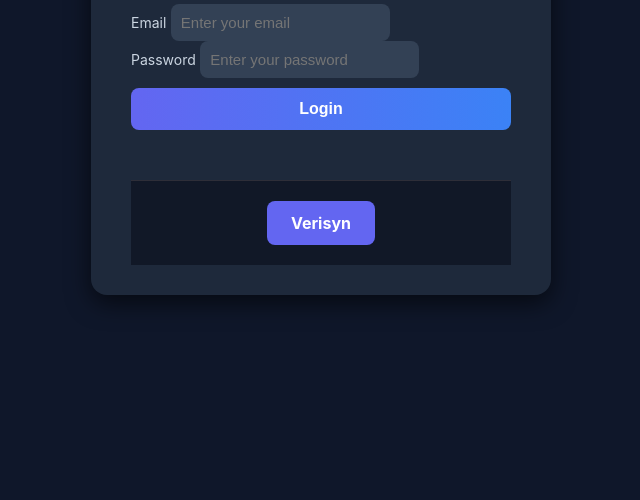
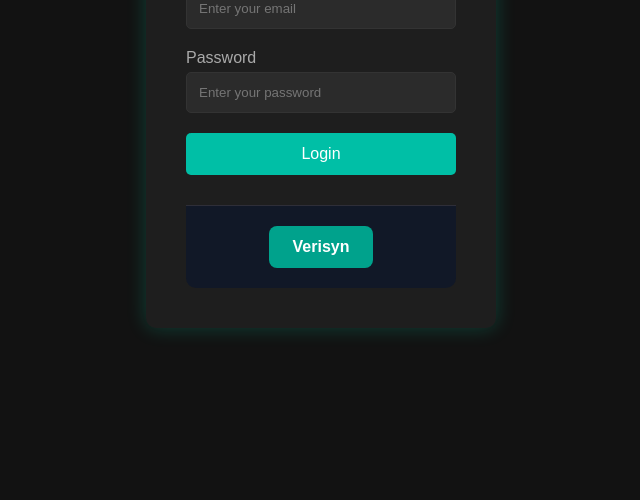
Before and after one commit to deepikaarya218/VeriSyn, a plain HTML site: page login.html in a window 1280 px wide. Shown: the part 300-800 px from the top of the page, without its empty margins (319-959 px from the left). Drawn offline with Linux system fonts and the light colour scheme.

Commit message:
update login css

```diff
--- a/css/login.css
+++ b/css/login.css
@@ -1,109 +1,95 @@
-/* ===== Root Theme Variables ===== */
-:root {
-  --bg-color: #0f172a;
-  --card-bg: #1e293b;
-  --input-bg: #334155;
-  --text-color: #f1f5f9;
-  --primary: #38bdf8;
-  --primary-hover: #0ea5e9;
-  --footer-bg: #111827;
-  --font-main: 'Inter', sans-serif;
+/* Reset */
+* {
+  margin: 0;
+  padding: 0;
+  box-sizing: border-box;
+  font-family: 'Poppins', sans-serif;
 }
 
-/* ===== Base Styles ===== */
 body {
-  margin: 0;
   height: 100vh;
+  background-color: #121212;
   display: flex;
+  justify-content: center;
   align-items: center;
-  justify-content: center;
-  background: var(--bg-color);
-  font-family: var(--font-main);
-  color: var(--text-color);
+  padding: 20px;
 }
 
-/* ===== Login Container ===== */
 .login-container {
-  background: var(--card-bg);
-  padding: 30px 40px;
-  border-radius: 16px;
-  width: 380px;
-  max-width: 90%;
-  box-shadow: 0 8px 24px rgba(0,0,0,0.6);
+  background-color: #1e1e1e;
+  padding: 40px;
+  border-radius: 10px;
+  width: 350px;
+  max-width: 100%;
+  box-shadow: 0 0 20px rgba(0, 255, 200, 0.2);
 }
 
-.login-container h1 {
+.login-container h2 {
+  color: #00bfa6;
   text-align: center;
   margin-bottom: 25px;
-  color: var(--primary);
 }
 
-/* ===== Form Fields ===== */
-.field {
-  margin-bottom: 18px;
-  display: flex;
-  flex-direction: column;
+.input-group {
+  margin-bottom: 20px;
 }
 
-label {
-  font-size: 14px;
-  margin-bottom: 6px;
-  color: #cbd5e1;
+.input-group label {
+  display: block;
+  color: #aaa;
+  margin-bottom: 5px;
 }
 
-input {
-  padding: 10px;
-  border: none;
-  border-radius: 8px;
-  background: var(--input-bg);
-  color: var(--text-color);
-  font-size: 15px;
+.input-group input {
+  width: 100%;
+  padding: 12px;
+  border-radius: 5px;
+  border: 1px solid #333;
+  background-color: #2b2b2b;
+  color: #fff;
 }
 
-input:focus {
-  outline: 2px solid var(--primary);
+.input-group input:focus {
+  outline: none;
+  border-color: #00bfa6;
 }
 
-/* ===== Submit Button ===== */
 button {
   width: 100%;
   padding: 12px;
   border: none;
-  border-radius: 8px;
-  background: linear-gradient(90deg, #6366f1, #3b82f6);
-  color: white;
+  border-radius: 5px;
+  background-color: #00bfa6;
+  color: #fff;
   font-size: 16px;
-  font-weight: 600;
   cursor: pointer;
-  margin-top: 10px;
-  transition: opacity 0.3s ease;
+  transition: 0.3s;
 }
 
 button:hover {
-  opacity: 0.9;
+  background-color: #00a28c;
 }
 
-/* ===== Message Display ===== */
-#loginMessage {
-  margin-top: 12px;
-  font-size: 14px;
+#errorMsg {
+  color: #ff4c4c;
+  margin-top: 10px;
   text-align: center;
-  color: #f87171;
 }
 
-/* ===== Footer Section ===== */
+/* Footer */
 .footer {
-  margin-top: 50px;
+  margin-top: 30px;
   padding: 20px;
-  background-color: var(--footer-bg);
+  background-color: #111827;
   text-align: center;
   border-top: 1px solid #2e2e38;
+  border-radius: 0 0 10px 10px;
 }
 
 .footer-back-button {
   display: inline-block;
   padding: 12px 24px;
-  background-color: #6366f1;
+  background-color: #00a28c;
   color: white;
   font-weight: bold;
   font-size: 16px;
@@ -113,23 +99,27 @@ button:hover {
 }
 
 .footer-back-button:hover {
-  background-color: #4f46e5;
+  background-color: #007b6f;
 }
 
-/* ===== Responsive Adjustments ===== */
-@media (max-width: 480px) {
+/* ✅ Responsive: Mobile Devices */
+@media screen and (max-width: 480px) {
   .login-container {
-    padding: 25px 20px;
-    width: 90%;
+    padding: 30px 20px;
+    width: 100%;
+  }
+
+  .login-container h2 {
+    font-size: 24px;
   }
 
   button {
     font-size: 15px;
-    padding: 10px;
   }
 
   .footer-back-button {
-    font-size: 14px;
-    padding: 10px 20px;
+    width: 100%;
+    padding: 10px;
+    font-size: 15px;
   }
 }
```
